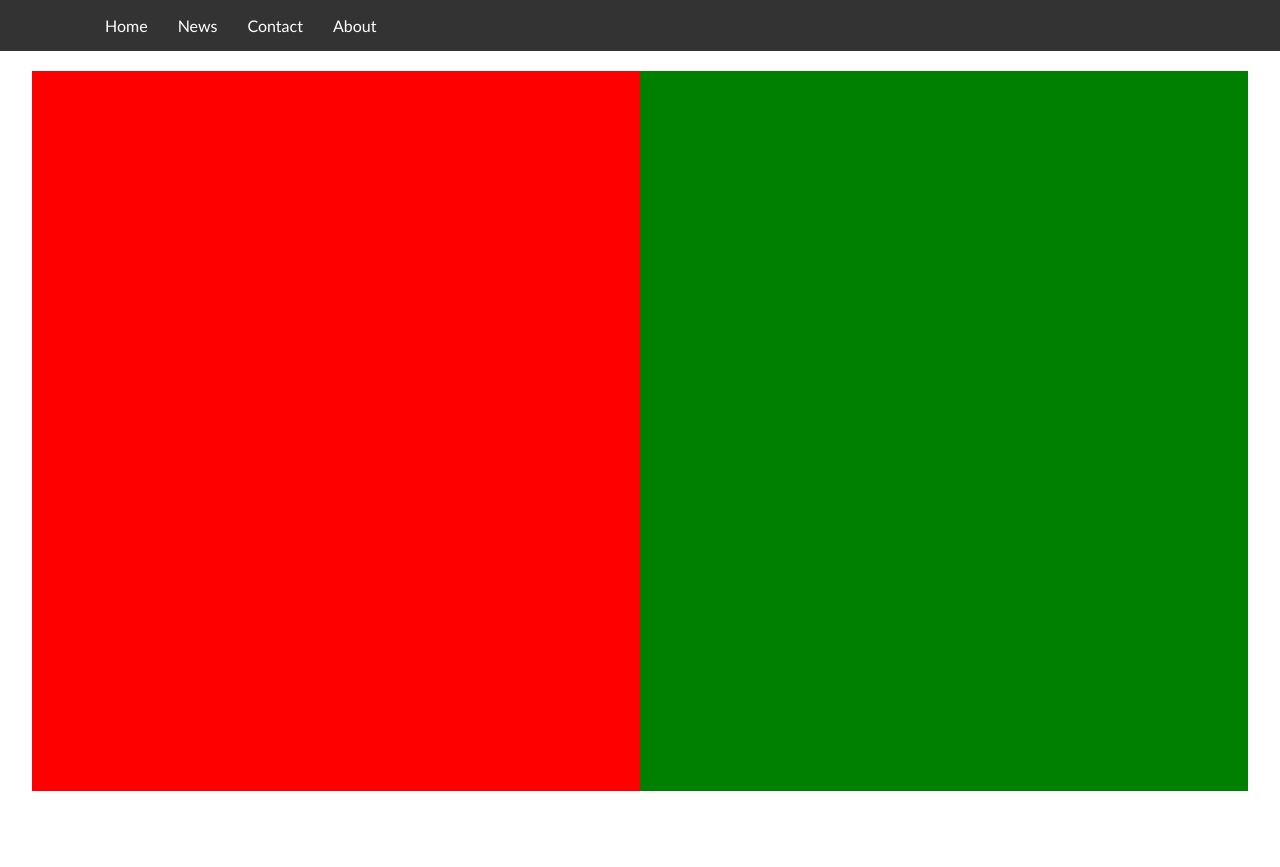
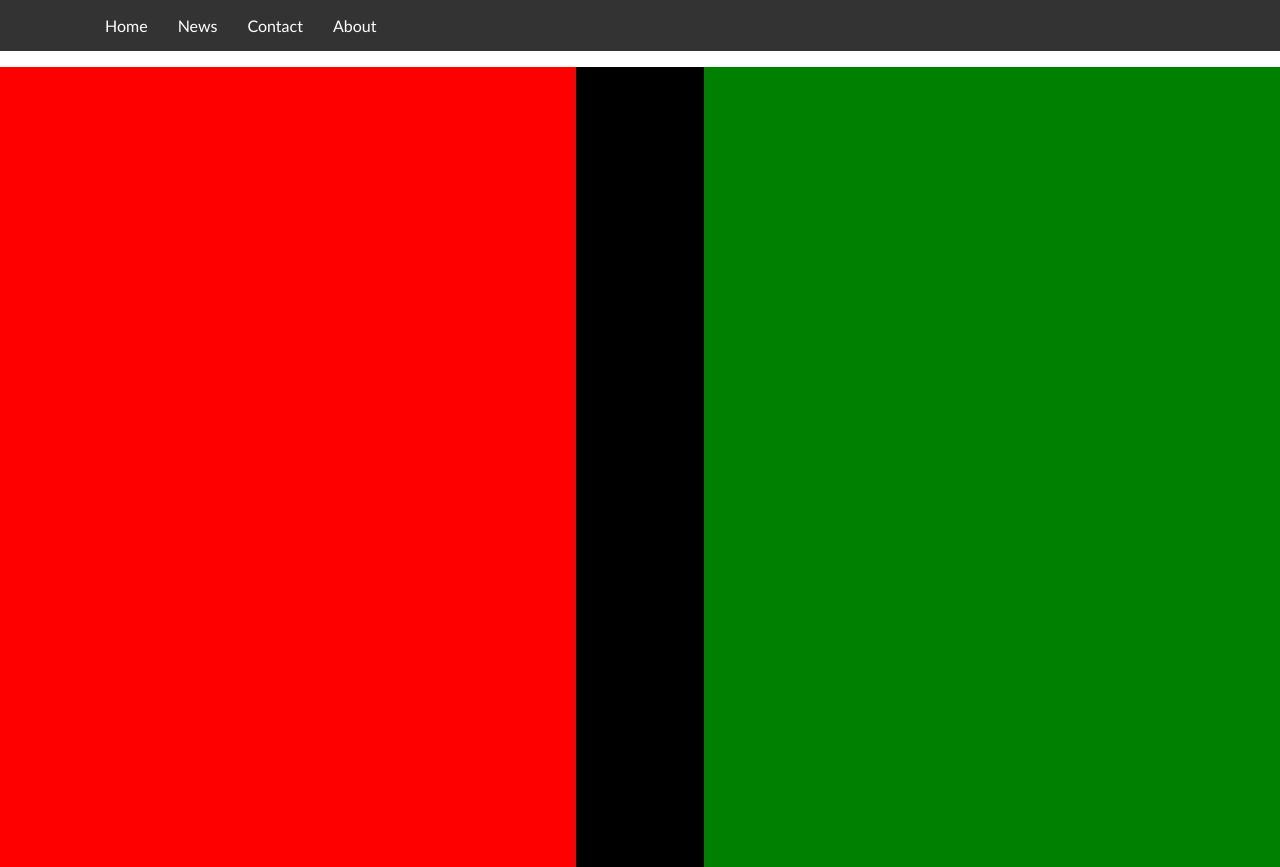
Before and after one commit to AussieCode/website-memebook, a plain HTML site: page index.html in a window 1280 px wide. Before the commit the page ends 811 px from the top, so only its background shows below. Drawn offline with Linux system fonts and the light colour scheme.

Commit message:
Containers & Padding
Bug: Can't center the padding so the two containers can stand by each
other while the padding is centered without a width.

```diff
--- a/css/global.css
+++ b/css/global.css
@@ -2,6 +2,7 @@ body{
 	margin:0;
 }
 
+/*Navigation */
 
 .navigation{
 	background-color: #333;
@@ -34,23 +35,76 @@ body{
 	display:inline-block;
 }
 
-/* Container for main content */
+/* Container wrap */
 
-.content-wrap{
+.center-wrap{
 	background-color:black;
-	height:90%;
-	width: 95%;
-	margin: 20px auto;
+	width:auto;
+	height:100%;
+
+/* Container left section */
+
 }
-.content-middlecontainer{
+
+.leftcontent-container{
 	background-color:red;
-	width:50%;
 	height:100%;
+	width:45%;
 	float:left;
+	/*max-width:45%;*/
 }
-.content-sidecontainer{
+
+.content-container{
+	width: 98%;
+}
+
+/* Container side section*/
+
+.rightcontent-container{
 	background-color:green;
-	width:50%;
+	width:45%;
 	height:100%;
 	float:right;
 }
+
+
+/* Rest is just old code
+
+.content-container{
+	width: 98%;
+}
+
+.content-middlebox{
+	background-color:rgb(242, 242, 242);
+	border: 1px solid rgb(230, 230, 230);
+	border-radius:2px;
+	margin: 0 auto;
+}
+
+.content-middletitle{
+	color:orange;
+	font-family: "Helvetica Neue",Helvetica,Arial,sans-serif;
+	color:rgb(128, 128, 128);
+	font-size:18px;
+}
+.content-middlecreated{
+	margin-top:-15px;
+}
+.content-middlesearch{
+	box-sizing: border-box;
+    border: 2px solid #ccc;
+    border-radius: 4px;
+    font-size: 13px;
+    background-color: white;
+    background-image: url('searchicon.png');
+    background-repeat: no-repeat;
+    width:100%;
+    padding: 12px 20px 12px 40px;
+    margin-top:10px;
+}
+.content-middleimage{
+	max-width:100%;
+	max-height:100%;
+}
+
+*/
--- a/index.html
+++ b/index.html
@@ -23,9 +23,32 @@
 	</ul>
 </div>
 
+<!-- Old content that doesn't work now
 <div class="content-wrap">
-	<div class="content-middlecontainer"></div>
+	<div class="content-middlewrap">
+		<div class="content-middlebox">
+			<div class="content-container">
+				<p class="content-middletitle">Title of the Meme</p>
+				<p class="content-middlecreated">Created by User on the 30/08/1985.</p>
+				<img class="content-middleimage" src="img/meme.jpg" />
+				<form action="/action_page.php" method="get">
+				<input class="content-middlesearch" type="text" name="fname" placeholder="Comment on this..."><br>
+				</form>
+			</div>
+		</div>
+	</div>
 	<div class="content-sidecontainer"></div>
+</div>
+
+-->
+
+<!-- New content -->
+
+<div class="center-wrap">
+	<div class="leftcontent-container">
+
+	</div>
+	<div class="rightcontent-container"></div>
 </div>
 
 </body>
```
